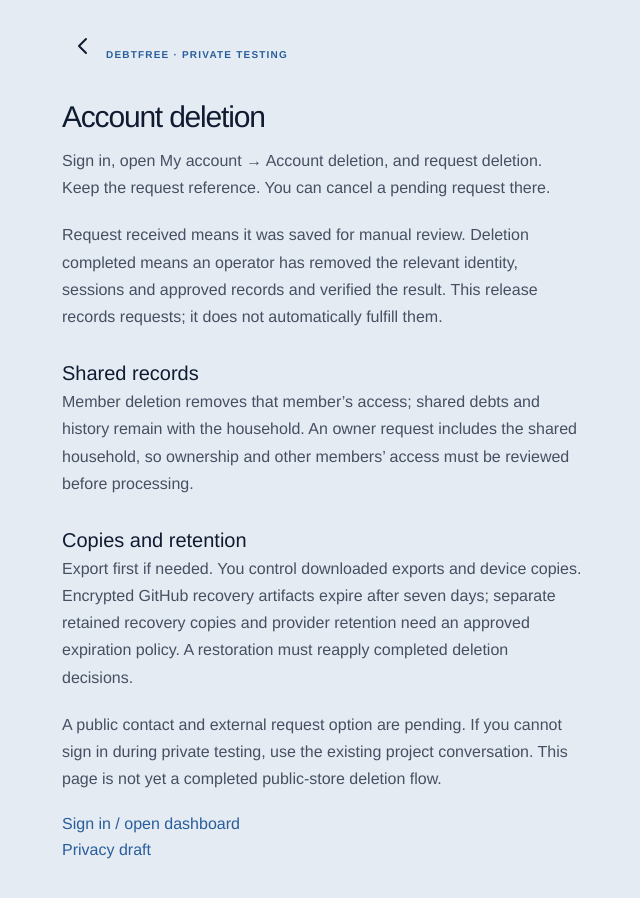
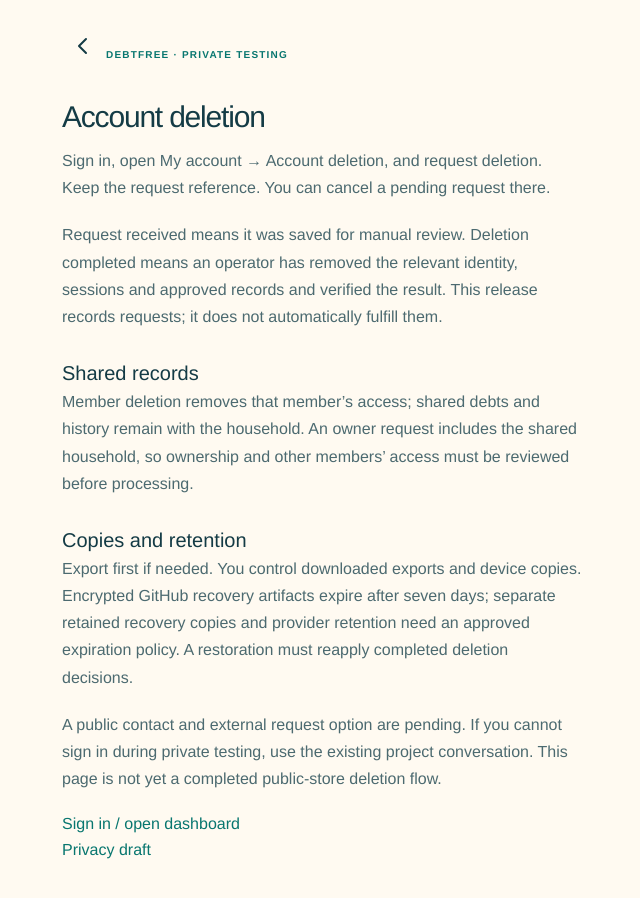
Before and after one commit to ensong0608/debtfree-dashboard, a Next.js app: page /deletion in a window 1280 px wide. Shown: the top 898 px of the page, without its empty margins (318-958 px from the left). Built offline with nearby package versions, Linux system fonts and the light colour scheme.

Commit message:
Apply accent-aware Brighter Tomorrow theme without changing dashboard layouts

```diff
--- a/app/appearance-settings.tsx
+++ b/app/appearance-settings.tsx
@@ -68,7 +68,7 @@ export default function AppearanceSettings() {
 
   const edit = (key: EditableKey, value: Appearance[EditableKey]) => {
     const next = { ...draft, [key]: value } as Appearance;
-    if(key==='accent') next[primaryKey]=String(value);
+    if(key==='accent') next[primaryKey]=draft.theme==='light' && value==='#08766f' ? '#d2eee5' : String(value);
     setDraft(next);
     setMessage('');
     if (appearanceError(next)) return;
@@ -121,7 +121,7 @@ export default function AppearanceSettings() {
     }
   };
 
-  const accents = draft.theme === 'dark' ? [{name:'Cyan',color:'#42cfff'},{name:'Purple',color:'#a78bfa'},{name:'Teal',color:'#79ddbb'},{name:'Graphite',color:'#b9c0cc'}] : [{name:'Blue',color:'#295e9b'},{name:'Purple',color:'#7040b4'},{name:'Teal',color:'#007458'},{name:'Graphite',color:'#495262'}];
+  const accents = draft.theme === 'dark' ? [{name:'Cyan',color:'#42cfff'},{name:'Purple',color:'#a78bfa'},{name:'Teal',color:'#79ddbb'},{name:'Graphite',color:'#b9c0cc'}] : [{name:'Tomorrow',color:'#08766f'},{name:'Blue',color:'#295e9b'},{name:'Purple',color:'#7040b4'},{name:'Teal',color:'#007458'},{name:'Graphite',color:'#495262'}];
   return <section className={`${styles.settings} appearance-board`} aria-label="Appearance settings">
     <fieldset className="appearance-theme-section"><legend>Theme</legend><div className={styles.themes} role="group" aria-label="Choose theme">{(Object.keys(THEMES) as Theme[]).map(theme=><button type="button" key={theme} className={`${styles.themeCard} ${saved.theme===theme?styles.selected:''}`} aria-pressed={saved.theme===theme} disabled={!ready||storageError} onClick={()=>selectTheme(theme)}><span className={`${styles.swatch} ${theme==='dark'?styles.darkSwatch:styles.lightSwatch}`} aria-hidden="true"><i/><i/><i/><i/><i/></span><span className={styles.cardText}><i className="appearance-radio" aria-hidden="true">{saved.theme===theme?'✓':''}</i><strong>{theme==='light'?'Light':'Dark'}</strong></span></button>)}</div></fieldset>
     <fieldset className="appearance-accents"><legend>Accent color</legend><div>{accents.map(accent=><button type="button" key={accent.name} aria-pressed={draft.accent.toLowerCase()===accent.color} disabled={!ready||storageError} onClick={()=>edit('accent',accent.color)}><span style={{background:accent.color}}>{draft.accent.toLowerCase()===accent.color?'✓':''}</span><small>{accent.name}</small></button>)}</div></fieldset>
--- a/app/appearance.ts
+++ b/app/appearance.ts
@@ -8,14 +8,15 @@ export function textSizePoints(size: TextSize) { return typeof size === 'number'
 export type Theme = 'light' | 'dark';
 type Colors = { accent: string; background: string; surface: string; text: string };
 export type Appearance = Colors & { version: 2; theme: Theme; font: keyof typeof FONTS; size: TextSize; legacyColors?: Colors; primaryLight?: string; primaryDark?: string };
-export const PRIMARY_DEFAULTS = { light: '#295e9b', dark: '#182b45' };
+export const PRIMARY_DEFAULTS = { light: '#d2eee5', dark: '#182b45' };
 export const PRIMARY_PRESETS = {
   dark: [{ name: 'Midnight Navy', color: '#182b45' }, { name: 'Deep Indigo', color: '#292343' }, { name: 'Deep Teal', color: '#123639' }, { name: 'Graphite', color: '#252b35' }],
-  light: [{ name: 'Blue & Slate', color: '#295e9b' }, { name: 'Lavender', color: '#e4dcf6' }, { name: 'Mint', color: '#d2eee5' }, { name: 'Silver', color: '#e1e6ed' }],
+  light: [{ name: 'Brighter Tomorrow', color: '#d2eee5' }, { name: 'Blue & Slate', color: '#295e9b' }, { name: 'Lavender', color: '#e4dcf6' }, { name: 'Mint', color: '#d2eee5' }, { name: 'Silver', color: '#e1e6ed' }],
 } satisfies Record<Theme, { name: string; color: string }[]>;
 export function primaryColor(p: Appearance, theme = p.theme) { return (theme === 'dark' ? p.primaryDark : p.primaryLight) ?? (p.theme===theme && p.accent.toLowerCase()!==THEMES[theme].accent.toLowerCase() ? p.accent : PRIMARY_DEFAULTS[theme]); }
 const PREVIOUS_LIGHT: Colors = { accent: '#0961d9', background: '#f3f7fd', surface: '#ffffff', text: '#101b31' };
-const LIGHT: Colors = { accent: '#295e9b', background: '#e4ebf3', surface: '#f5f8fc', text: '#101b31' };
+const BLUE_LIGHT: Colors = { accent: '#295e9b', background: '#e4ebf3', surface: '#f5f8fc', text: '#101b31' };
+const LIGHT: Colors = { accent: '#08766f', background: '#fffaf1', surface: '#fffefa', text: '#143b45' };
 const DARK: Colors = { accent: '#42cfff', background: '#080e16', surface: '#131e2b', text: '#edf3ff' };
 export const DEFAULT_APPEARANCE: Appearance = { version: 2, theme: 'light', font: 'default', size: 'standard', ...LIGHT };
 export const THEMES = { light: DEFAULT_APPEARANCE, dark: { ...DEFAULT_APPEARANCE, theme: 'dark', ...DARK } } satisfies Record<Theme, Appearance>;
@@ -70,7 +71,12 @@ export function parseAppearance(raw: string | null): Appearance {
     if (appearanceError(p)) return { ...DEFAULT_APPEARANCE };
     // Upgrade only the former built-in Light palette in memory. Keep custom
     // surfaces, typography, the selected theme and separately saved Dark color.
-    if (p.theme === 'light' && colorKeys.every(key => p[key].toLowerCase() === PREVIOUS_LIGHT[key])) Object.assign(p, LIGHT);
+    const formerLight = [PREVIOUS_LIGHT, BLUE_LIGHT].find(palette => (['background', 'surface', 'text'] as const).every(key => p[key].toLowerCase() === palette[key]));
+    if (p.theme === 'light' && formerLight) {
+      const accent = p.accent.toLowerCase() === formerLight.accent ? LIGHT.accent : p.accent;
+      Object.assign(p, LIGHT, { accent });
+      if (['#295e9b', '#cfe7fa'].includes(p.primaryLight?.toLowerCase())) p.primaryLight = PRIMARY_DEFAULTS.light;
+    }
     if (p.primaryLight?.toLowerCase() === '#cfe7fa') p.primaryLight = PRIMARY_DEFAULTS.light;
     return { version: 2, theme: p.theme, font: p.font, size: p.size, ...normalizeColors(p), ...(p.legacyColors ? { legacyColors: normalizeColors(p.legacyColors) } : {}), ...(p.primaryLight ? { primaryLight: p.primaryLight.toLowerCase() } : {}), ...(p.primaryDark ? { primaryDark: p.primaryDark.toLowerCase() } : {}) };
   } catch { return { ...DEFAULT_APPEARANCE }; }
@@ -117,10 +123,16 @@ export function appearanceTokens(p: Appearance): Record<string, string> {
   const on = (bg: string) => contrast('#ffffff', bg) >= 4.5 ? '#ffffff' : '#000000';
   const gradientStart=mix(accent,surface,dark?.16:.14),gradientEnd=mix(accent,background,dark?.08:.06);
   const onGradient=[gradientStart,gradientEnd].every(bg=>contrast(text,bg)>=4.5)?text:on(gradientStart);
-  const headerRail = mix(primary, '#000000', .82);
-  const headerSelected = mix(primary, on(primary), .8);
+  const headerRail = mix(primary, surface, .2);
+  const headerSelected = accent;
   const t: Record<string, string> = {
-    '--theme-primary': primary, '--theme-on-primary': on(primary),
+    '--theme-primary': primary, '--theme-on-primary': contrast(text, primary) >= 4.5 ? text : on(primary),
+    '--theme-scenery-back': mix(primary, surface, dark ? .25 : .32),
+    '--theme-scenery-front': mix(accent, surface, dark ? .22 : .24),
+    '--theme-scenery-leaf': mix(accent, surface, dark ? .3 : .4),
+    '--theme-scenery-sun': dark ? '#66563d' : '#ffe0a0',
+    '--theme-scenery-path': dark ? '#39352e' : '#fff0cf',
+    '--theme-peach': dark ? '#2c2529' : '#fff0e6',
     '--theme-header-rail': headerRail, '--theme-on-header-rail': on(headerRail),
     '--theme-header-selected': headerSelected, '--theme-on-header-selected': on(headerSelected),
     '--theme-background': background, '--theme-surface': surface, '--theme-raised': raised,
--- /dev/null
+++ b/app/brighter-tomorrow.css
@@ -0,0 +1,28 @@
+/* Theme paint only: no layout, sizing, navigation or financial behavior changes. */
+:root {
+  --theme-scenery-back:#d3eadd;--theme-scenery-front:#c2dfcf;
+  --theme-scenery-leaf:#9bc8b2;--theme-scenery-sun:#ffe0a0;
+  --theme-scenery-path:#fff0cf;--theme-peach:#fff0e6;
+}
+.shared-dashboard-header{position:relative;isolation:isolate}
+.brighter-header-art{position:absolute;right:48px;top:0;width:150px;height:100%;max-height:100px;pointer-events:none;z-index:-1;opacity:.65}
+.shared-dashboard-title-row,.shared-dashboard-tab-row{position:relative}
+.brighter-progress-slide{position:relative;isolation:isolate;overflow:hidden}
+.brighter-card-art{position:absolute;right:0;bottom:0;width:145px;height:90px;pointer-events:none;z-index:-1;opacity:.5}
+.brighter-encouragement{position:absolute;right:12px;bottom:2px;max-width:calc(100% - 24px);color:var(--theme-muted);font-family:"Segoe Print","Bradley Hand",cursive;font-size:10px;line-height:12px;white-space:nowrap;pointer-events:none}
+/* These backgrounds leave the original content and hit targets in place. */
+[aria-label="Debt list"] [aria-label="Debt summary"],.utilization-hero,[aria-label="Monthly budget summary"]{
+  background-image:radial-gradient(ellipse at 100% 100%,var(--theme-scenery-back),transparent 60%),linear-gradient(125deg,var(--theme-gradient-start),var(--theme-peach));
+}
+.home-welcome{background-image:radial-gradient(ellipse at 100% 0%,var(--theme-accent-soft),transparent 70%)}
+.app-sheet,.settings-panel,.appearance-board{background-color:var(--theme-surface)}
+:root[data-theme=dark] .brighter-header-art,:root[data-theme=dark] .brighter-card-art{opacity:.35}
+@media(max-width:360px){.brighter-header-art{width:110px;opacity:.4}.brighter-card-art{width:100px;opacity:.3}.brighter-encouragement{font-size:9px}}
+@media(forced-colors:active){.brighter-header-art,.brighter-card-art{display:none}}
+
+.brighter-budget-summary{position:relative;isolation:isolate}
+.brighter-budget-summary>.brighter-card-art{width:160px;opacity:.25}
+.strategy-list-heading{position:relative}
+.strategy-list-heading::before{content:"Small payments create big freedom.";position:absolute;left:0;top:-17px;color:var(--theme-muted);font-size:10px;line-height:12px;font-family:"Segoe Print","Bradley Hand",cursive;pointer-events:none}
+.budget-net-change{position:relative}
+.budget-net-change::after{content:"Every step counts.";position:absolute;right:12px;bottom:2px;color:var(--theme-muted);font-size:10px;line-height:12px;font-family:"Segoe Print","Bradley Hand",cursive;pointer-events:none}
--- a/app/dashboard-client.tsx
+++ b/app/dashboard-client.tsx
@@ -1135,7 +1135,7 @@ export default function DashboardClient({ user, householdId, lifecycleEnabled =
         <DashboardHeader home={page === "home"} title={page === "accounts" ? "Debt" : page === "snapshots" ? ({overview:"Progress", utilization:"Credit utilization", milestones:"Milestones"})[progressTab] : page === "monthly" ? ({Overview:"Planned budget", "Next Due":"Upcoming", Schedule:"Payoff strategy"})[budgetTab] : page === "profile" ? "Account" : ALL_NAV_ITEMS.find(item => item.id === page)?.label ?? "DebtFree"} accountOpen={page === "profile"} onAccount={toggleAccount} status={deviceOnly ? deviceSaveStatus === "synced" ? "Saved on device" : "Saving on device" : cloudStatus === "synced" && deviceSaveStatus === "synced" ? "Saved" : cloudStatus === "conflict" ? "Save conflict" : cloudStatus === "error" || cloudStatus === "too-large" ? "Save failed" : cloudStatus === "unauthorized" ? "Sign in required" : "Saving"}
           onSettings={toggleSettings} settingsOpen={page === "settings"}
           tabs={page === "accounts" ? <DebtTypeFilters accounts={payoffAccounts} loans={loans} category={debtCategory} onCategory={setDebtCategory}/> : page === "snapshots" ? <nav className={segmentedStyles.root} aria-label="Progress sections">{([['overview','Overview'],['utilization','Utilization'],['milestones','Milestones']] as const).map(([value,label])=><button type="button" key={value} aria-current={progressTab === value ? "page" : undefined} onClick={()=>setProgressTab(value)}>{label}</button>)}</nav> : page === "monthly" ? <nav className={segmentedStyles.root} aria-label="Budget sections">{(["Overview","Next Due","Schedule"] as const).map(tab=><button key={tab} type="button" aria-pressed={budgetTab===tab} onClick={()=>setBudgetTab(tab)}>{tab === "Overview" ? "Planned" : tab === "Schedule" ? "Strategy" : "Upcoming"}</button>)}</nav> : undefined}/>
-        {page === "home" && <div className="home-welcome"><h1>Hi, {user.displayName.trim().split(/\s+/)[0] || "there"}</h1><p>Your debt-free journey</p></div>}
+        {page === "home" && <div className="home-welcome"><h1>Hi, {user.displayName.trim().split(/\s+/)[0] || "there"}</h1><p>You’re one step closer to a debt-free you.</p></div>}
         {localError && <section role="alert" className="viewer-notice">{localError}<button onClick={() => void exportDashboardBackup()}>Export backup</button></section>}
         {recoveryDrafts.length > 0 && <section role="alert" className="viewer-notice">Unsaved changes on this device.
           <TitleSelect aria-label="Unsaved draft" value={selectedRecovery} onChange={event => setSelectedRecovery(Number(event.target.value))}>{recoveryDrafts.map((draft, index) => <option key={draft.key} value={index}>Draft {index + 1} · {new Date(draft.contract.exportedAt).toLocaleString()}</option>)}</TitleSelect>
--- a/app/dashboard-header.tsx
+++ b/app/dashboard-header.tsx
@@ -1,9 +1,11 @@
 "use client";
+import BrighterLandscape from "./brighter-landscape";
 import BackButton from "./back-button";
 import OutlineIcon from "./outline-icon";
 import type { ReactNode } from "react";
 export default function DashboardHeader({ title, home = false, accountOpen, onAccount, status, onSettings, settingsOpen, tabs }: { title: string; home?: boolean; accountOpen: boolean; onAccount: () => void; status: string; onSettings?: () => void; settingsOpen?: boolean; tabs?: ReactNode }) {
   return <header className="shared-dashboard-header">
+    <BrighterLandscape className="brighter-header-art"/>
     <div className="shared-dashboard-topbar shared-dashboard-title-row">{!home && accountOpen && <BackButton className="shared-header-back" aria-label="Close Account" onClick={onAccount}/>}{home ? <div className="shared-dashboard-wordmark" aria-label="DebtFree"><span>Debt</span><b>Free</b></div> : <div className="shared-dashboard-title"><h1>{title}</h1></div>}
       {home && <div className="shared-dashboard-account"><button type="button" onClick={onAccount} aria-label="Open Account"><span><OutlineIcon name="account"/></span></button></div>}
       {!home && onSettings && <button className="shared-header-settings" type="button" aria-label={settingsOpen ? "Close Settings" : "Open Settings"} aria-pressed={settingsOpen} onClick={onSettings}><OutlineIcon name="settings"/></button>}
--- a/app/debt-scope-carousel.tsx
+++ b/app/debt-scope-carousel.tsx
@@ -1,4 +1,5 @@
 "use client";
+import BrighterLandscape from "./brighter-landscape";
 import { useEffect, useRef, type KeyboardEvent, type ReactNode } from "react";
 import type { ProgressCarouselScope } from "./progress-view";
 import styles from "./debt-scope-carousel.module.css";
@@ -41,7 +42,8 @@ export default function DebtScopeCarousel({ slides, value, onChange, label = "De
   if (!slides.length) return null;
   return <section className={styles.carousel} aria-label={label} aria-roledescription="carousel">
     <div className={styles.viewport} ref={viewport} onScroll={scroll} onScrollEnd={settled} onKeyDown={key} tabIndex={0} aria-label={`${slides[activeIndex].label}, ${activeIndex + 1} of ${slides.length}. Use left and right arrow keys to change category.`}>
-      {slides.map((slide, index) => <div key={slide.scope} className={styles.slide} aria-roledescription="slide" aria-label={`${slide.label}, ${index + 1} of ${slides.length}`} aria-hidden={index !== activeIndex} inert={index !== activeIndex}>
+      {slides.map((slide, index) => <div key={slide.scope} className={`${styles.slide} brighter-progress-slide`} aria-roledescription="slide" aria-label={`${slide.label}, ${index + 1} of ${slides.length}`} aria-hidden={index !== activeIndex} inert={index !== activeIndex}>
+        <BrighterLandscape className="brighter-card-art"/><span className="brighter-encouragement">{slide.scope === "accounts" ? "Every step counts." : slide.scope === "home" ? "Building a brighter tomorrow." : "One payment at a time."}</span>
         <h2 className={styles.heading}>{slide.label}</h2>{slide.content}
       </div>)}
     </div>
--- a/app/layout.tsx
+++ b/app/layout.tsx
@@ -7,6 +7,7 @@ import "./theme.css";
 import "./visual-refresh.css";
 import "./mockup-fidelity.css";
 import "./form-layout.css";
+import "./brighter-tomorrow.css";
 import AppearanceProvider from "./appearance-provider";
 
 export const viewport: Viewport = {width:'device-width',initialScale:1,interactiveWidget:'resizes-content'};
--- a/app/monthly-plan-page.tsx
+++ b/app/monthly-plan-page.tsx
@@ -1,5 +1,6 @@
 "use client";
 
+import BrighterLandscape from "./brighter-landscape";
 import { useState, type CSSProperties } from "react";
 import { createHouseholdMoneyFormatter } from "./household-currency";
 import { useHouseholdCurrency } from "./household-currency-context";
@@ -92,7 +93,8 @@ export default function MonthlyPlanPage(props: Props) {
       </section>
     </header>
 
-    {hasMonth && <section className={styles.summary} aria-label="Monthly budget summary">
+    {hasMonth && <section className={`${styles.summary} brighter-budget-summary`} aria-label="Monthly budget summary">
+      <BrighterLandscape className="brighter-card-art"/><span className="brighter-encouragement">A little plan. A little more peace.</span>
       <div className={styles.summaryTop}>
         <div><span>Income</span><strong><span className="money-value">{currency.format(income)}</span></strong></div>
         <button type="button" className={styles.editButton} disabled={props.readOnly} aria-expanded={incomeEditorOpen} onClick={() => setIncomeEditorOpen(open => !open)}>{incomeEditorOpen ? "Done" : "Edit"}</button>
--- a/app/theme.css
+++ b/app/theme.css
@@ -2,63 +2,63 @@
    Palette source: appearanceTokens in appearance.ts; literals are SSR defaults. */
 :root {
   color-scheme: light;
-  --theme-primary: #295e9b;
-  --theme-on-primary: #ffffff;
-  --theme-header-rail: #224d7f;
-  --theme-on-header-rail: #ffffff;
-  --theme-header-selected: #547eaf;
-  --theme-on-header-selected: #000000;
-  --theme-background: #e4ebf3;
-  --theme-surface: #f5f8fc;
-  --theme-raised: #edf0f5;
-  --theme-text: #101b31;
-  --theme-muted: #475062;
-  --theme-border: #bec3cb;
-  --theme-control-border: #6c7382;
-  --theme-accent: #295e9b;
-  --theme-accent-fill: #295e9b;
+  --theme-primary: #d2eee5;
+  --theme-on-primary: #143b45;
+  --theme-header-rail: #f6fbf6;
+  --theme-on-header-rail: #000000;
+  --theme-header-selected: #08766f;
+  --theme-on-header-selected: #ffffff;
+  --theme-background: #fffaf1;
+  --theme-surface: #fffefa;
+  --theme-raised: #f7f7f4;
+  --theme-text: #143b45;
+  --theme-muted: #4c6a70;
+  --theme-border: #c7cfcf;
+  --theme-control-border: #72898d;
+  --theme-accent: #08766f;
+  --theme-accent-fill: #08766f;
   --theme-on-accent: #ffffff;
-  --theme-accent-soft: #e1e9f2;
+  --theme-accent-soft: #e6f0ec;
   --theme-strong-surface: #182c4a;
   --theme-on-strong: #edf3ff;
-  --theme-track: #d0d5dc;
+  --theme-track: #d9dfdd;
   --theme-overlay: #030a16b3;
-  --theme-focus: #295e9b;
+  --theme-focus: #08766f;
   --theme-shadow: #17243a12;
-  --theme-chart-1: #295e9b;
+  --theme-chart-1: #08766f;
   --theme-chart-2: #7040c6;
   --theme-chart-3: #00795d;
-  --theme-chart-grid: #c7ccd3;
-  --theme-art-sky: #e5ecf4;
-  --theme-art-cloud: #f5f8fc;
-  --theme-art-mountain-back: #d8e2ee;
-  --theme-art-mountain-front: #dadde4;
-  --theme-art-water: #e1e9f2;
-  --theme-art-tree: #d3d7de;
-  --theme-art-sun: #e5e0d9;
-  --theme-gradient-start: #d4e3f4;
-  --theme-gradient-end: #e1edfa;
-  --theme-on-gradient: #101b31;
+  --theme-chart-grid: #d0d7d6;
+  --theme-art-sky: #ebf3ef;
+  --theme-art-cloud: #fffefa;
+  --theme-art-mountain-back: #dfece8;
+  --theme-art-mountain-front: #e8ebe8;
+  --theme-art-water: #e6f0ec;
+  --theme-art-tree: #e8ebe8;
+  --theme-art-sun: #f0e9dc;
+  --theme-gradient-start: #dcebe7;
+  --theme-gradient-end: #f0f2e9;
+  --theme-on-gradient: #143b45;
   --theme-summary-ring: #007458;
   --theme-font: Helvetica,"Helvetica Neue",Arial,sans-serif;
   --theme-text-scale: 1;
-  --theme-success-soft: #e1edef;
+  --theme-success-soft: #ebf3ed;
   --theme-success: #007458;
   --theme-success-fill: #007458;
   --theme-on-success: #ffffff;
-  --theme-warning-soft: #ecebe8;
+  --theme-warning-soft: #f5f0e6;
   --theme-warning: #855000;
   --theme-warning-fill: #855000;
   --theme-on-warning: #ffffff;
-  --theme-danger-soft: #f0e7ed;
+  --theme-danger-soft: #f9eceb;
   --theme-danger: #b32143;
   --theme-danger-fill: #b32143;
   --theme-on-danger: #ffffff;
-  --theme-info-soft: #e2ecf7;
+  --theme-info-soft: #ebf1f5;
   --theme-info: #095fbd;
   --theme-info-fill: #095fbd;
   --theme-on-info: #ffffff;
-  --theme-violet-soft: #eae9f6;
+  --theme-violet-soft: #f4eff4;
   --theme-violet: #7040b4;
   --theme-violet-fill: #7040b4;
   --theme-on-violet: #ffffff;
```
Also changed, not shown: app/brighter-landscape.tsx (added, +11 -0 lines), 2 other files (tests, documents, lock files or other folders).
